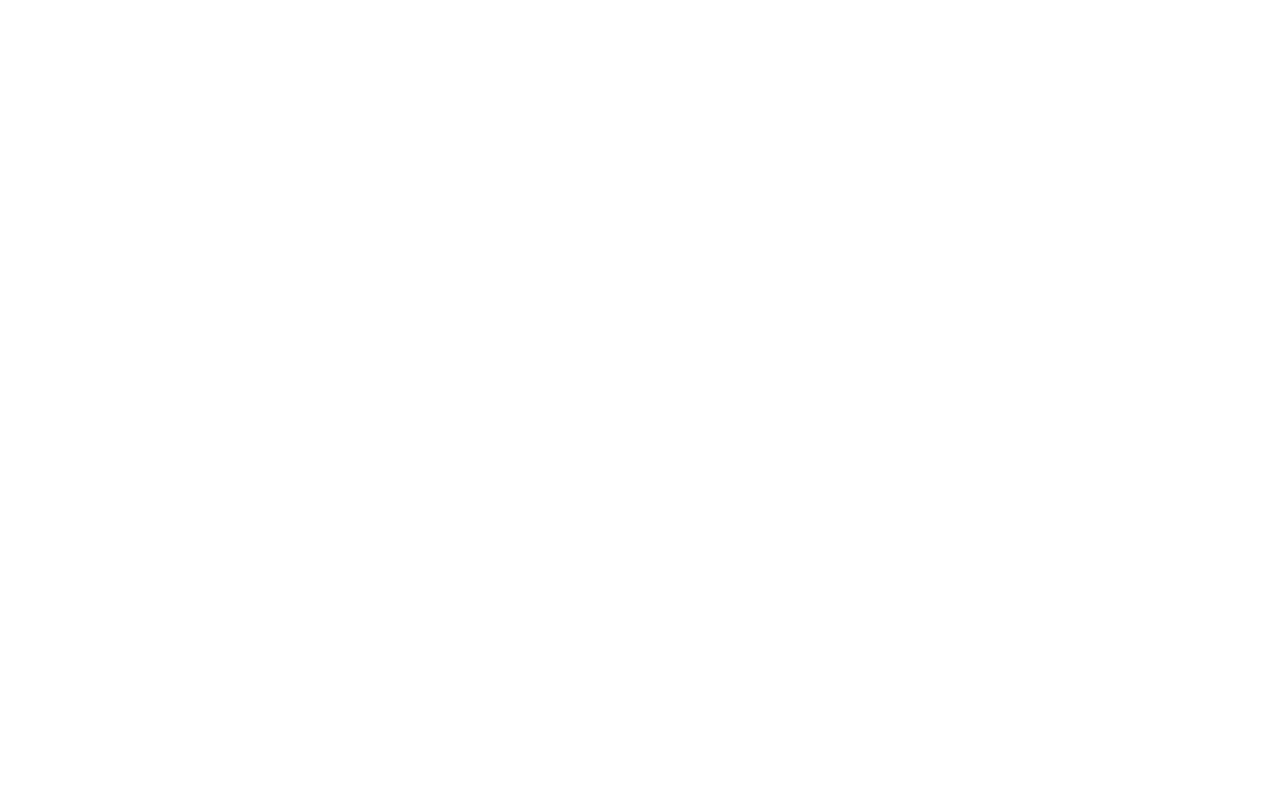
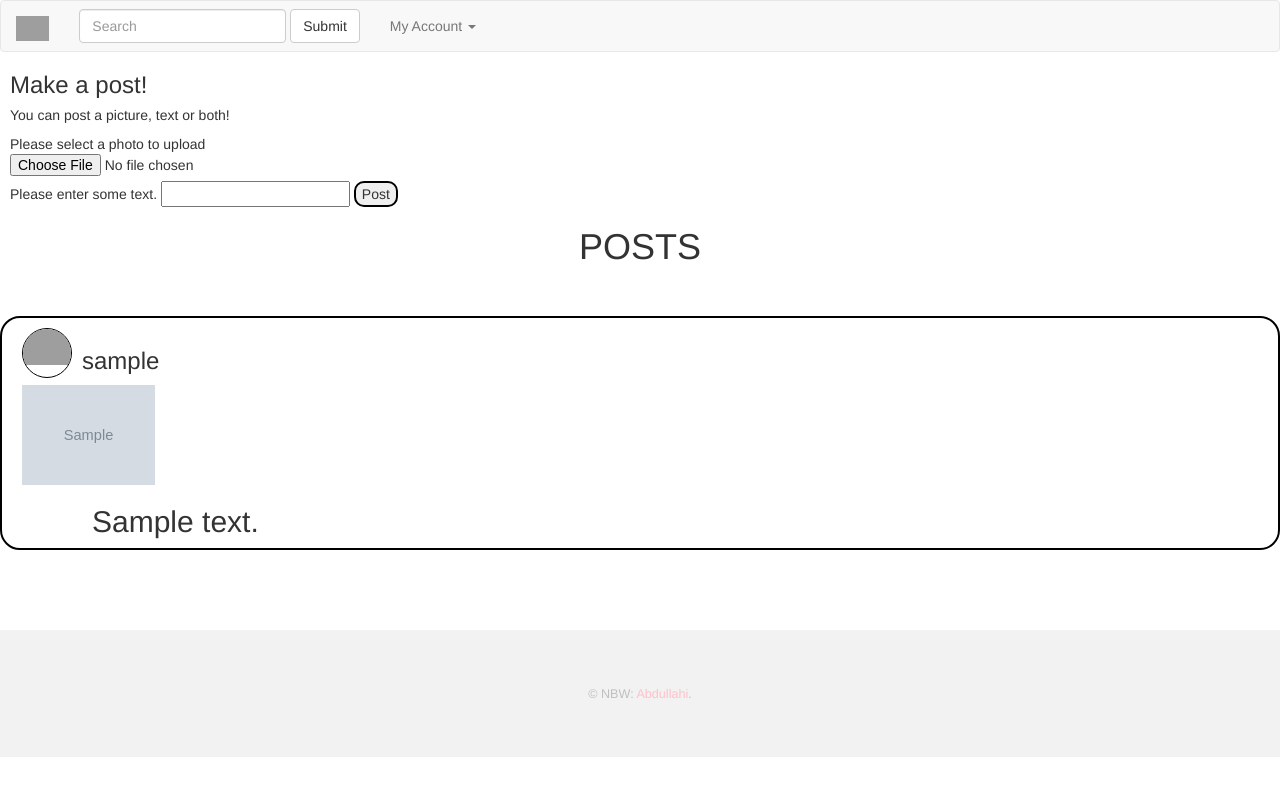
Before and after one commit to Abdullahinur/NeighborHood-Watch, a Django app: page /view/1/posts/ in a window 1280 px wide. Before the commit the page is empty. Run offline with Django 3.2, Linux system fonts and the light colour scheme; a user stored in the database is signed in; tables that the repository leaves empty hold one stand-in row (values such as "Sample post"); grey boxes marked "Sample" are stand-in pictures; some libraries are stand-ins or nearby versions; grey boxes are pictures that could not be loaded.

Commit message:
add final final css to posts

```diff
--- a/templates/home/home.html
+++ b/templates/home/home.html
@@ -7,7 +7,7 @@
   {% if user.is_authenticated %}
   <p><a class="btn btn-danger" href="/logout/">Logout</a></p>
   <p><a style="color: black; "class="btn btn-default" href="{% url 'neighborhoods' %}">View Neighborhoods</a></p>
-
+    <p><a style="color: black; "class="btn btn-primary" href="{% url 'create_neighborhood' %}">Add Neighborhoods</a></p>
   {% else %}
   <h4>To get started, create a free account. It only takes 5 minutes!</h4><br>
   <p><a class="btn btn-success" href="/login">Login</a></p>
--- a/templates/posts/posts.html
+++ b/templates/posts/posts.html
@@ -0,0 +1,44 @@
+{% extends 'base.html' %}
+{% load staticfiles %}
+{% block content %}
+    <div style="padding-left: 10px;">
+        <h3>Make a post!</h3>
+        <h5>You can post a picture, text or both!</h5>
+        <form id="PostForm" method="post" action="/view/{{ neighborhood.id }}/posts/" enctype="multipart/form-data">
+
+            {% csrf_token %}
+            {% for hidden in form.hidden_fields %}
+                {{ hidden }}
+            {% endfor %}
+
+            {% for field in form.visible_fields %}
+                {{ field.errors }}
+                {{ field.help_text }}
+                {{ field }}
+            {% endfor %}
+            <input type="hidden" name="next" value="{{ request.path }}">
+            <input type="submit" name="submit" value="Post" style="border: solid 2px black; border-radius: 10px; margin-top: 5px;"/>
+        </form>
+    </div>
+    <h1 style="text-align:center;">POSTS</h1>
+    <div class="posts" style="margin-top: 50px;">
+        {% for post in posts %}
+        <div class="post" style="border: 2px black solid; padding-left: 20px; padding-right: 20px; border-radius:20px; padding-top: 10px;">
+
+            <div class = "photo" style="width: 50px; height: 50px; -moz-border-radius: 100px; -webkit-border-radius: 100px; border-radius: 100px; border: 1px solid black; overflow: hidden; float: left; margin-right: 10px;">
+                {% if useruserprofile.image %}
+                <img src="{{ user.image.url }}" style="width: 150%; display: block;margin: 0 auto;">
+                {% else %}
+                <img src="{% static 'IMG/no_image.svg' %}" style="width: 100%; display: block;margin: 0 auto;">
+                {% endif %}
+            </div>
+
+        <h3>{{ post.author.username }}</h3>
+        {% if post.image %}
+        <img src="{{ post.image.url }}" style="height: 100px;">
+        {% endif %}
+        <div style="margin-left: 70px"</div><h2>{{ post.text_post }}</h5></div>
+        </div><br>
+        {% endfor %}
+    </div>
+{% endblock %}
```
Also changed, not shown: media/neighborhood_photos/Ngong_hills_IkuhI0B.jpg (added).
